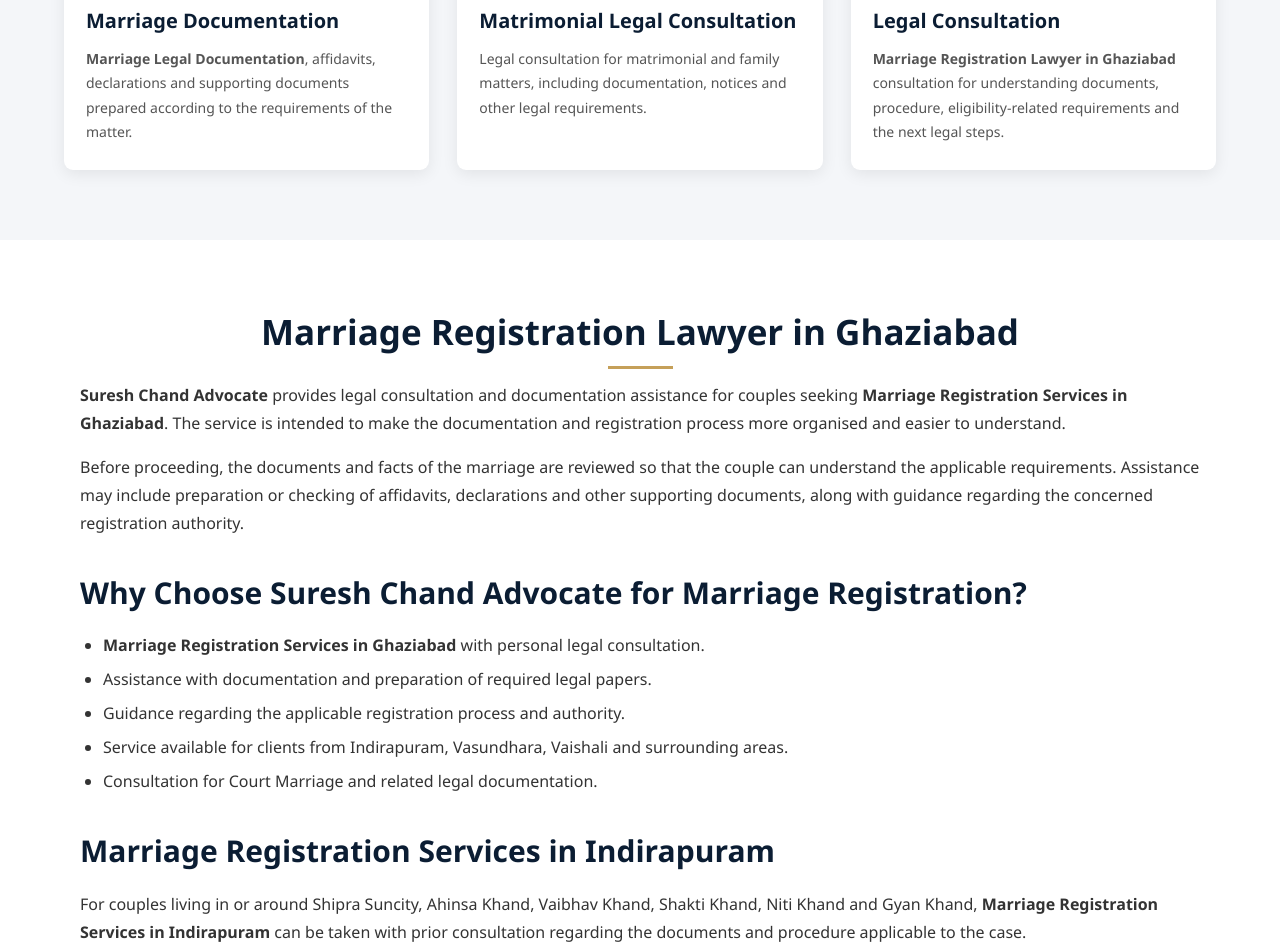
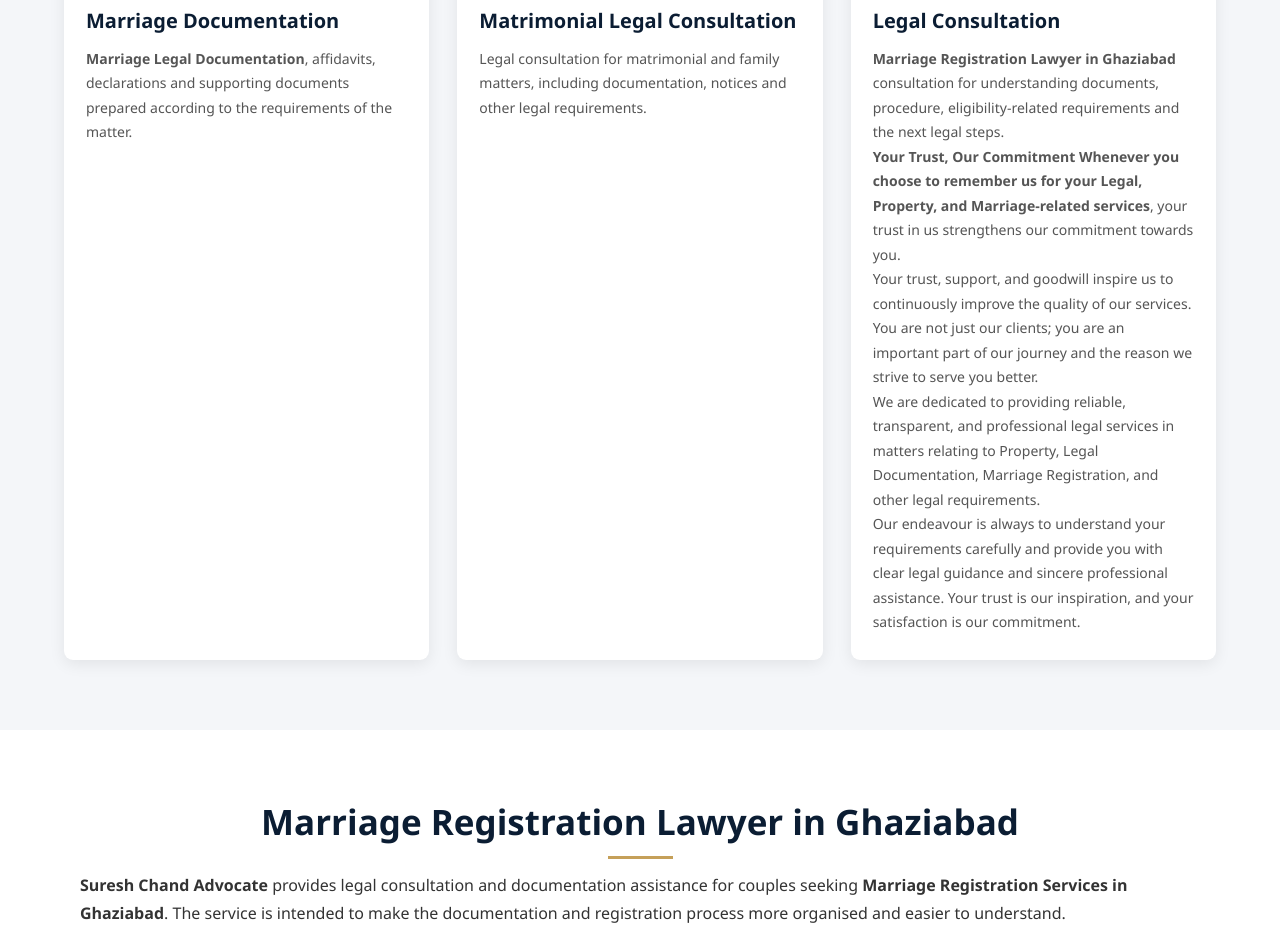
Before and after one commit to advlegaldrafting/marriage-registration-services, a plain HTML site: page index.html in a window 1280 px wide. Shown: the part 1546-2491 px from the top of the page. Drawn offline with Linux system fonts and the light colour scheme.

Commit message:
Update index.html

```diff
--- a/index.html
+++ b/index.html
@@ -216,6 +216,11 @@ nav li{margin:5px 9px}
       <div class="service-content">
         <h3>Legal Consultation</h3>
         <p><strong>Marriage Registration Lawyer in Ghaziabad</strong> consultation for understanding documents, procedure, eligibility-related requirements and the next legal steps.</p>
+        <p><strong>Your Trust, Our Commitment Whenever you choose to remember us for your Legal, Property, and Marriage-related services</strong>, your trust in us strengthens our commitment towards you.</p>
+        <p>Your trust, support, and goodwill inspire us to continuously improve the quality of our services. You are not just our clients; you are an important part of our journey and the reason we strive to serve you better.</p>
+        <p>We are dedicated to providing reliable, transparent, and professional legal services in matters relating to Property, Legal Documentation, Marriage Registration, and other legal requirements.</p>
+        <p>Our endeavour is always to understand your requirements carefully and provide you with clear legal guidance and sincere professional assistance.
+        Your trust is our inspiration, and your satisfaction is our commitment.</p>
       </div>
     </article>
 
```
